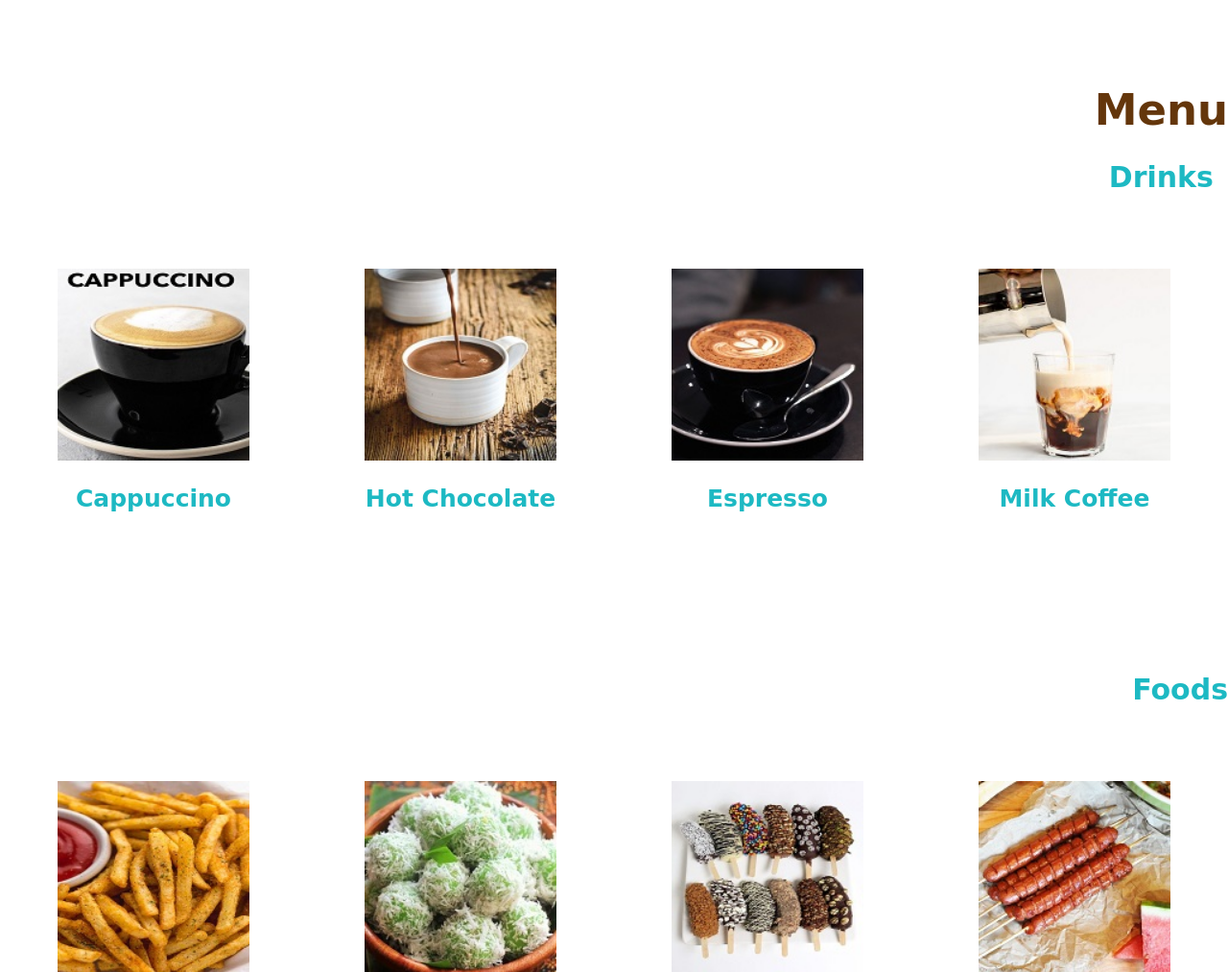
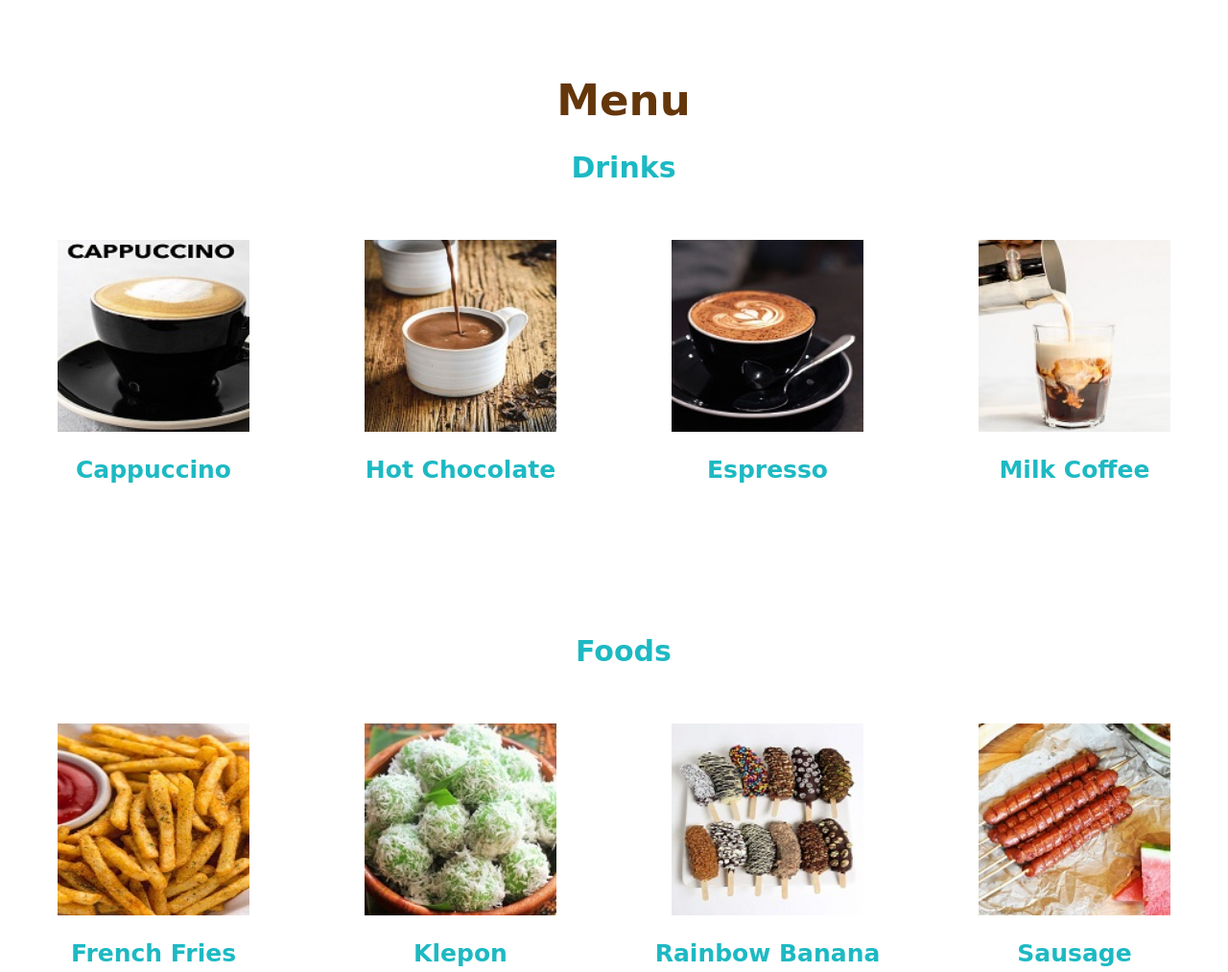
Before and after one commit to Kalamiyah/imroatulkalamiyah, a PHP site: page /menu.php in a window 1280 px wide. Shown: the part 81-1094 px from the top of the page at 96% size. Run offline with PHP 8.4, Linux system fonts and the light colour scheme; some libraries are stand-ins or nearby versions.

Commit message:
Update stylesheet.css

```diff
--- a/stylesheet.css
+++ b/stylesheet.css
@@ -66,7 +66,7 @@
   margin-top: 50px;
   margin-bottom: 50px;
   padding-left: 20px;
-  float: right;
+  float: center;
 }
 .kolom .deskripsi {
   font-size: 20px;
```
